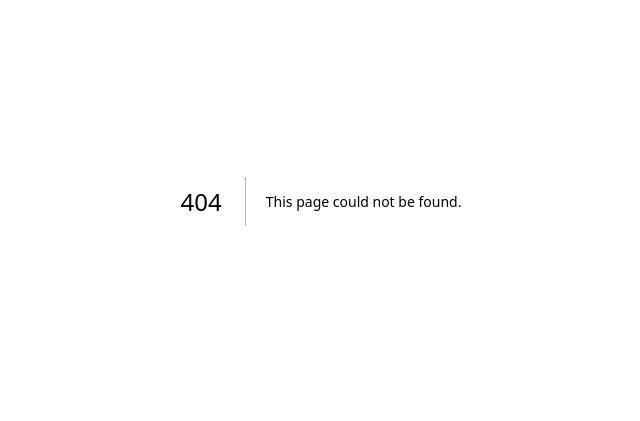
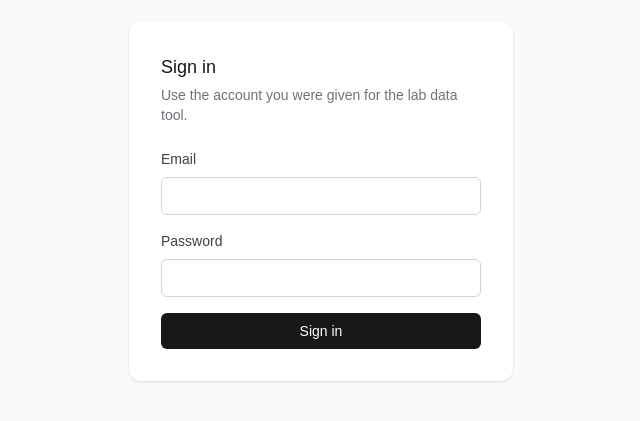
Before and after one commit to METResearchGroup/lab_data_integrations_interface, a Next.js app in the folder ui/: page /login in a window 1280 px wide. Before the commit this address had no page. Shown: the part 199-620 px from the top of the page, without its empty margins (319-959 px from the left). Built offline with nearby package versions, Linux system fonts and the light colour scheme; no server answers.

Commit message:
add login form

```diff
--- /dev/null
+++ b/ui/src/app/login/page.tsx
@@ -0,0 +1,52 @@
+import LoginForm from "@/components/LoginForm";
+import { createClient } from "@/lib/supabase/server";
+import type { Metadata } from "next";
+import { redirect } from "next/navigation";
+
+export const metadata: Metadata = {
+	title: "Sign in",
+};
+
+/**
+ * Constrain the post-login destination to a path on this site.
+ *
+ * `next` comes from the query string, so without this an attacker could send
+ * someone a link like `/login?next=https://evil.example` and have the app
+ * redirect there after a successful sign-in. Protocol-relative URLs (`//host`)
+ * are rejected for the same reason.
+ */
+function safeNext(next: string | string[] | undefined): string {
+	if (typeof next !== "string") return "/";
+	if (!next.startsWith("/") || next.startsWith("//")) return "/";
+	return next;
+}
+
+export default async function LoginPage({
+	searchParams,
+}: {
+	searchParams: Promise<{ next?: string | string[] }>;
+}) {
+	const destination = safeNext((await searchParams).next);
+
+	const supabase = await createClient();
+	const {
+		data: { user },
+	} = await supabase.auth.getUser();
+
+	if (user) redirect(destination);
+
+	return (
+		<main className="flex min-h-screen flex-col items-center justify-center bg-zinc-50">
+			<div className="w-full max-w-sm rounded-xl bg-white p-8 shadow-sm flex flex-col gap-6">
+				<div className="flex flex-col gap-1">
+					<h1 className="text-lg font-medium text-zinc-900">Sign in</h1>
+					<p className="text-sm text-zinc-500">
+						Use the account you were given for the lab data tool.
+					</p>
+				</div>
+
+				<LoginForm next={destination} />
+			</div>
+		</main>
+	);
+}
--- /dev/null
+++ b/ui/src/components/LoginForm.tsx
@@ -0,0 +1,89 @@
+"use client";
+
+import { createClient } from "@/lib/supabase/client";
+import { useRouter } from "next/navigation";
+import { useState } from "react";
+
+interface LoginFormProps {
+	/** Path to land on after a successful sign-in. Already validated server-side. */
+	next: string;
+}
+
+export default function LoginForm({ next }: LoginFormProps) {
+	const router = useRouter();
+	const [email, setEmail] = useState("");
+	const [password, setPassword] = useState("");
+	const [error, setError] = useState<string>();
+	const [isSubmitting, setIsSubmitting] = useState(false);
+
+	async function handleSubmit(event: React.FormEvent<HTMLFormElement>) {
+		event.preventDefault();
+		if (isSubmitting) return;
+
+		setError(undefined);
+		setIsSubmitting(true);
+
+		const supabase = createClient();
+		const { error: signInError } = await supabase.auth.signInWithPassword({
+			email,
+			password,
+		});
+
+		if (signInError) {
+			setError(signInError.message);
+			setIsSubmitting(false);
+			return;
+		}
+
+		// Stay disabled while navigating — the session cookie is set, and
+		// refresh() re-runs the Server Components with the signed-in state.
+		router.push(next);
+		router.refresh();
+	}
+
+	return (
+		<form onSubmit={handleSubmit} className="flex flex-col gap-4">
+			<div className="flex flex-col gap-2">
+				<label className="text-sm font-medium text-zinc-700" htmlFor="email">
+					Email
+				</label>
+				<input
+					id="email"
+					type="email"
+					value={email}
+					onChange={(e) => setEmail(e.target.value)}
+					required
+					autoComplete="email"
+					disabled={isSubmitting}
+					className="w-full rounded-md border border-zinc-300 px-3 py-2 text-sm text-zinc-900 placeholder:text-zinc-400 focus:outline-none focus:ring-2 focus:ring-zinc-400 disabled:cursor-not-allowed disabled:opacity-50"
+				/>
+			</div>
+
+			<div className="flex flex-col gap-2">
+				<label className="text-sm font-medium text-zinc-700" htmlFor="password">
+					Password
+				</label>
+				<input
+					id="password"
+					type="password"
+					value={password}
+					onChange={(e) => setPassword(e.target.value)}
+					required
+					autoComplete="current-password"
+					disabled={isSubmitting}
+					className="w-full rounded-md border border-zinc-300 px-3 py-2 text-sm text-zinc-900 placeholder:text-zinc-400 focus:outline-none focus:ring-2 focus:ring-zinc-400 disabled:cursor-not-allowed disabled:opacity-50"
+				/>
+			</div>
+
+			{error && <p className="text-sm text-red-600">{error}</p>}
+
+			<button
+				type="submit"
+				disabled={isSubmitting}
+				className="w-full rounded-md bg-zinc-900 px-4 py-2 text-sm font-medium text-white hover:bg-zinc-700 disabled:cursor-not-allowed disabled:opacity-50"
+			>
+				{isSubmitting ? "Signing in..." : "Sign in"}
+			</button>
+		</form>
+	);
+}
```
